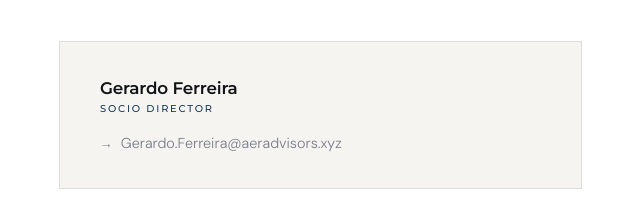
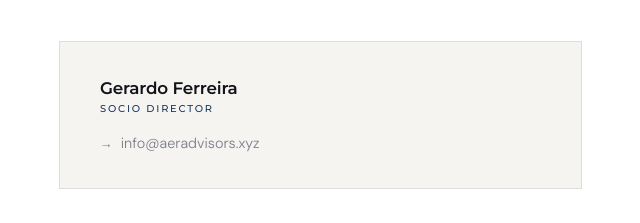
Before and after one commit to gerardoferreira-aer/aer-advisors, a plain HTML site: page index.html in a window 1280 px wide. Shown: the part 4406-4629 px from the top of the page, 621-1261 px from the left. Drawn offline with Linux system fonts and the light colour scheme; a script that the page names is missing.

Commit message:
Update index.html

```diff
--- a/index.html
+++ b/index.html
@@ -1305,13 +1305,13 @@
     <div class="section-tag" data-es="Contacto" data-en="Contact">Contacto</div>
     <h2 data-es="Empecemos con una<br><em>conversación privada.</em>" data-en="Let us begin with a<br><em>private conversation.</em>">Empecemos con una<br><em>conversación privada.</em></h2>
     <p data-es="Cuéntenos su situación: su portafolio, su familia o su empresa. Le diremos con franqueza si podemos aportar valor y cómo; y si no es así, también se lo diremos. Toda conversación es estrictamente confidencial." data-en="Tell us about your situation: your portfolio, your family, or your company. We will tell you candidly whether we can add value and how; and if we cannot, we will tell you that too. Every conversation is strictly confidential.">Cuéntenos su situación: su portafolio, su familia o su empresa. Le diremos con franqueza si podemos aportar valor y cómo; y si no es así, también se lo diremos. Toda conversación es estrictamente confidencial.</p>
-    <a class="btn-fill" href="mailto:Gerardo.Ferreira@aeradvisors.xyz" data-es="Enviar un Mensaje" data-en="Send a Message">Enviar un Mensaje</a>
+    <a class="btn-fill" href="mailto:info@aeradvisors.xyz" data-es="Enviar un Mensaje" data-en="Send a Message">Enviar un Mensaje</a>
   </div>
   <div class="contact-right">
     <div class="contact-card">
       <div class="c-name">Gerardo Ferreira</div>
       <div class="c-title" data-es="Socio Director" data-en="Managing Partner">Socio Director</div>
-      <a class="c-email" href="mailto:Gerardo.Ferreira@aeradvisors.xyz">Gerardo.Ferreira@aeradvisors.xyz</a>
+      <a class="c-email" href="mailto:info@aeradvisors.xyz">info@aeradvisors.xyz</a>
     </div>
   </div>
 </section>
```
